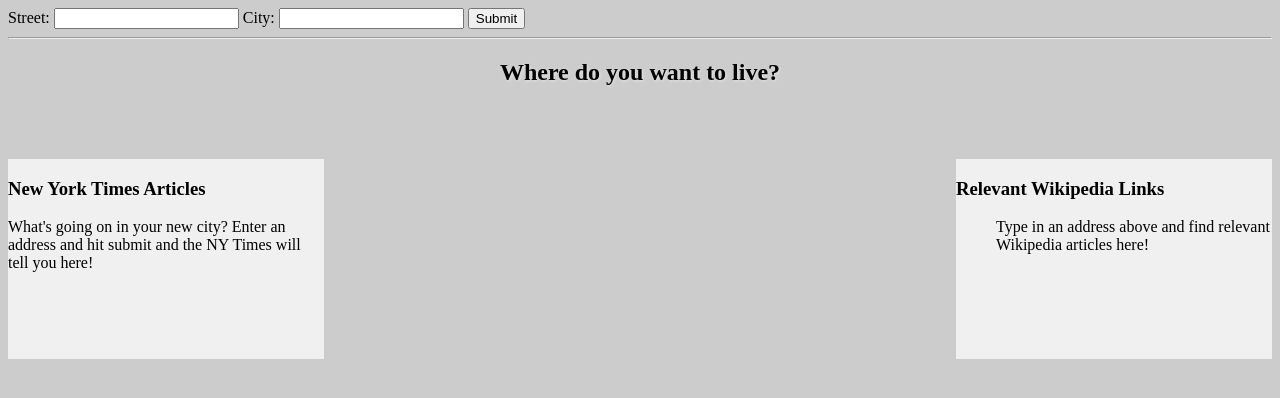
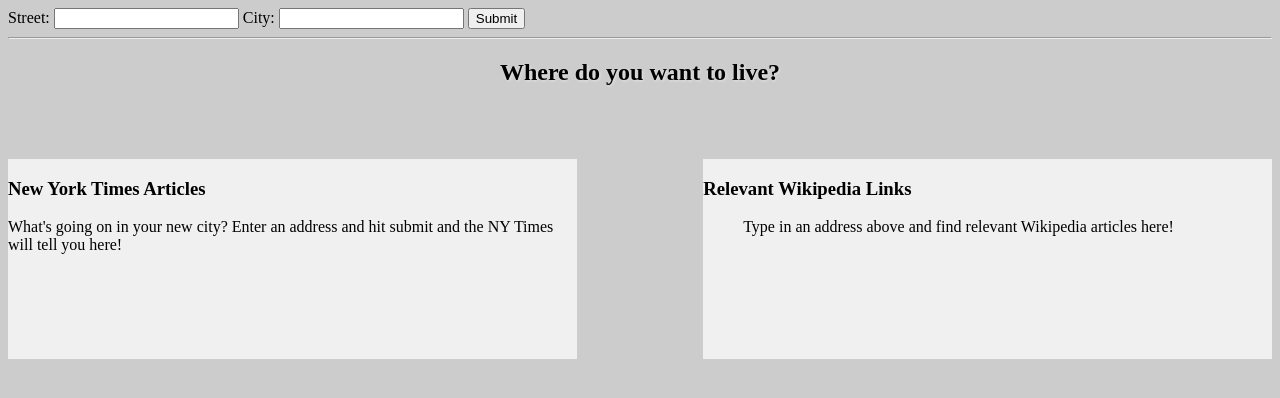
Before and after one commit to rastringer/neighborhood_tour, a plain HTML site: page index.html in a window 1280 px wide. Drawn offline with Linux system fonts and the light colour scheme.

Commit message:
layout changes

```diff
--- a/css/style.css
+++ b/css/style.css
@@ -73,13 +73,13 @@ body {background-color: #CCC;}
 
 @media screen and (min-width: 750px) {
   .wikipedia-container {
-    width: 25%;
+    width: 45%;
     }
     .mid-box{
-    width: 50%;
+    width: 10%;
     }
     .nytimes-container {
-    width: 25%;
+    width: 45%;
   }
   .greeting {
     width: 100%;
```
